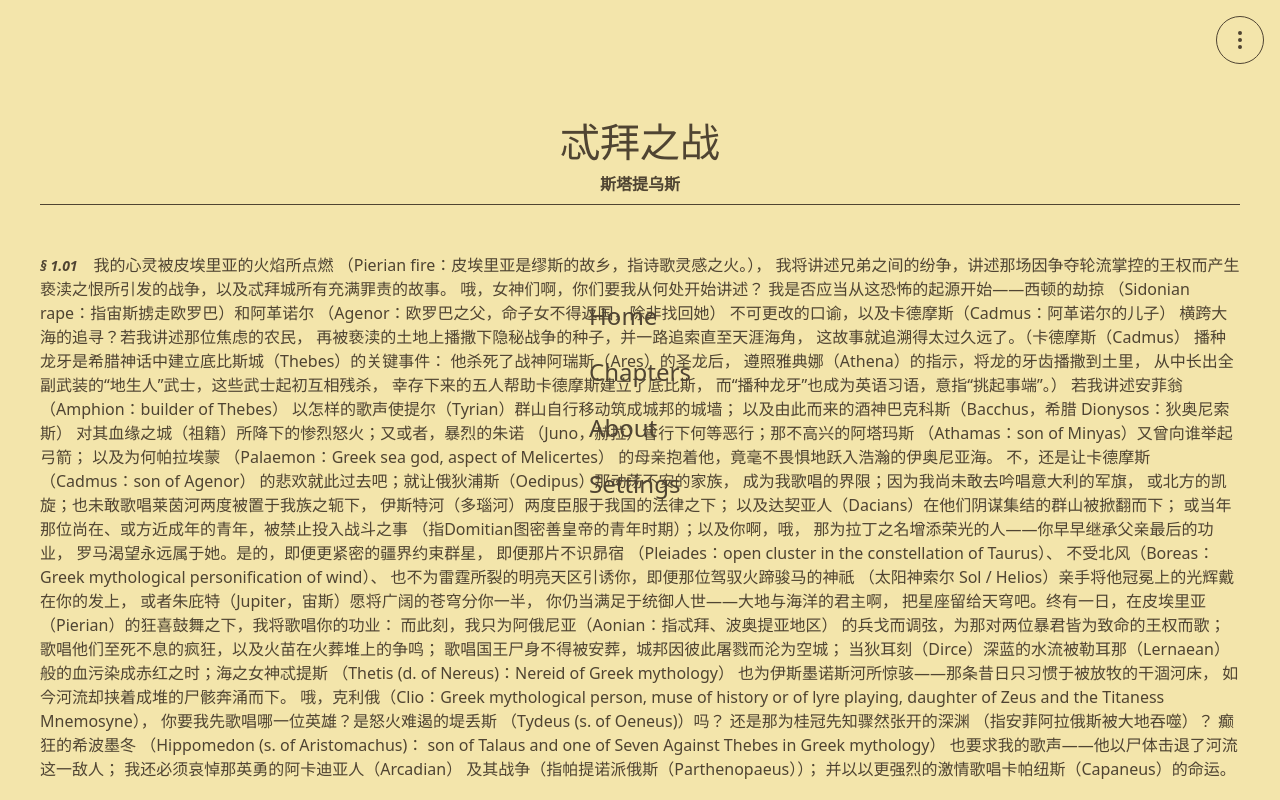
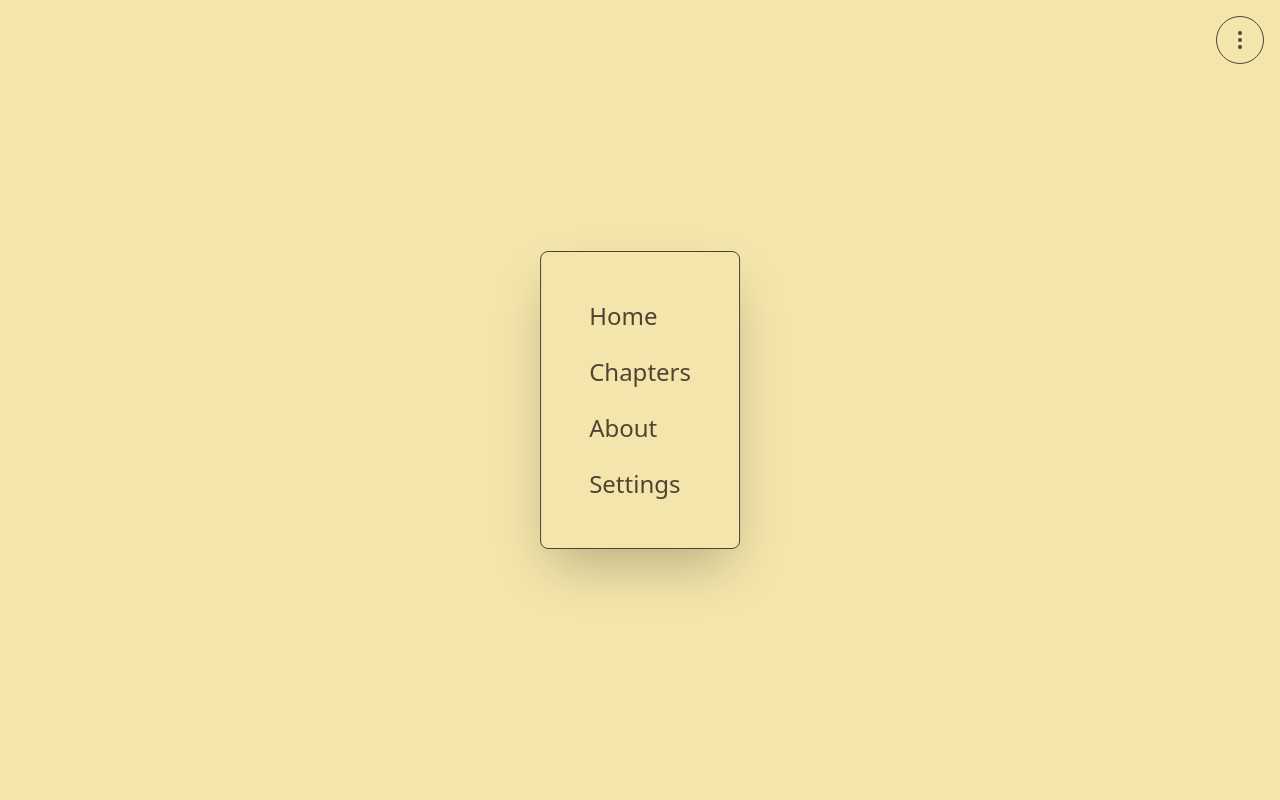
Before and after one commit to ThundeRayn/online-Reader, a React (Vite) app: page / in a window 1280 px wide. Both pictures are taken after a click on the button 1240 px from the left and 40 px from the top of the page. Shown: the top 800 px of the page. Built offline with nearby package versions, Linux system fonts and the light colour scheme.

Commit message:
three dots overlay

```diff
--- a/src/blocks/Navbar.tsx
+++ b/src/blocks/Navbar.tsx
@@ -1,4 +1,5 @@
 import { useState } from 'react'
+import MenuOverlay from '../components/MenuOverlay'
 
 const Navbar = () => {
   const [isOpen, setIsOpen] = useState(false)
@@ -9,7 +10,7 @@ const Navbar = () => {
       <button
         onClick={() => setIsOpen(!isOpen)}
         style={{ backgroundColor: '#F3E5AB' }}
-        className="sticky top-4 float-right mr-4 z-50 w-12 h-12 text-default-text border border-default-text rounded-full hover:opacity-80 transition-opacity flex items-center justify-center"
+        className="sticky top-4 float-right mr-4 z-[10000] w-12 h-12 text-default-text border border-default-text rounded-full hover:opacity-80 transition-opacity flex items-center justify-center"
       >
         <svg
           width="24"
@@ -27,25 +28,7 @@ const Navbar = () => {
         </svg>
       </button>
 
-      {/* Menu Overlay */}
-      {isOpen && (
-        <div
-          className="fixed inset-0 bg-default-bg z-[9999]"
-          onClick={() => setIsOpen(false)}
-        >
-          <div
-            className="w-full h-full flex items-center justify-center"
-            onClick={(e) => e.stopPropagation()}
-          >
-            <nav className="flex flex-col gap-6 text-2xl">
-              <a href="#" className="hover:opacity-70 transition-opacity">Home</a>
-              <a href="#" className="hover:opacity-70 transition-opacity">Chapters</a>
-              <a href="#" className="hover:opacity-70 transition-opacity">About</a>
-              <a href="#" className="hover:opacity-70 transition-opacity">Settings</a>
-            </nav>
-          </div>
-        </div>
-      )}
+      <MenuOverlay isOpen={isOpen} onClose={() => setIsOpen(false)} />
     </>
   )
 }
--- /dev/null
+++ b/src/components/MenuOverlay.tsx
@@ -0,0 +1,48 @@
+import { useEffect } from 'react'
+
+interface MenuOverlayProps {
+  isOpen: boolean
+  onClose: () => void
+}
+
+const MenuOverlay = ({ isOpen, onClose }: MenuOverlayProps) => {
+  useEffect(() => {
+    if (isOpen) {
+      document.body.style.overflow = 'hidden'
+    }
+    return () => {
+      document.body.style.overflow = 'unset'
+    }
+  }, [isOpen])
+
+  if (!isOpen) return null
+
+  return (
+    <>
+      {/* Backdrop */}
+      <div
+        style={{ backgroundColor: '#F3E5AB' }}
+        className="absolute inset-0 z-[9998] overflow-hidden min-h-screen"
+        onClick={onClose}
+      />
+
+      {/* Menu Window */}
+      <div
+        style={{
+          backgroundColor: '#F3E5AB'
+        }}
+        className="sticky top-1/2 left-1/2 -translate-x-1/2 -translate-y-1/2 z-[9999] rounded-lg shadow-2xl p-12 border border-default-text mx-auto w-fit"
+        onClick={(e) => e.stopPropagation()}
+      >
+        <nav className="flex flex-col gap-6 text-2xl text-default-text">
+          <a href="#" className="hover:opacity-70 transition-opacity">Home</a>
+          <a href="#" className="hover:opacity-70 transition-opacity">Chapters</a>
+          <a href="#" className="hover:opacity-70 transition-opacity">About</a>
+          <a href="#" className="hover:opacity-70 transition-opacity">Settings</a>
+        </nav>
+      </div>
+    </>
+  )
+}
+
+export default MenuOverlay
```
